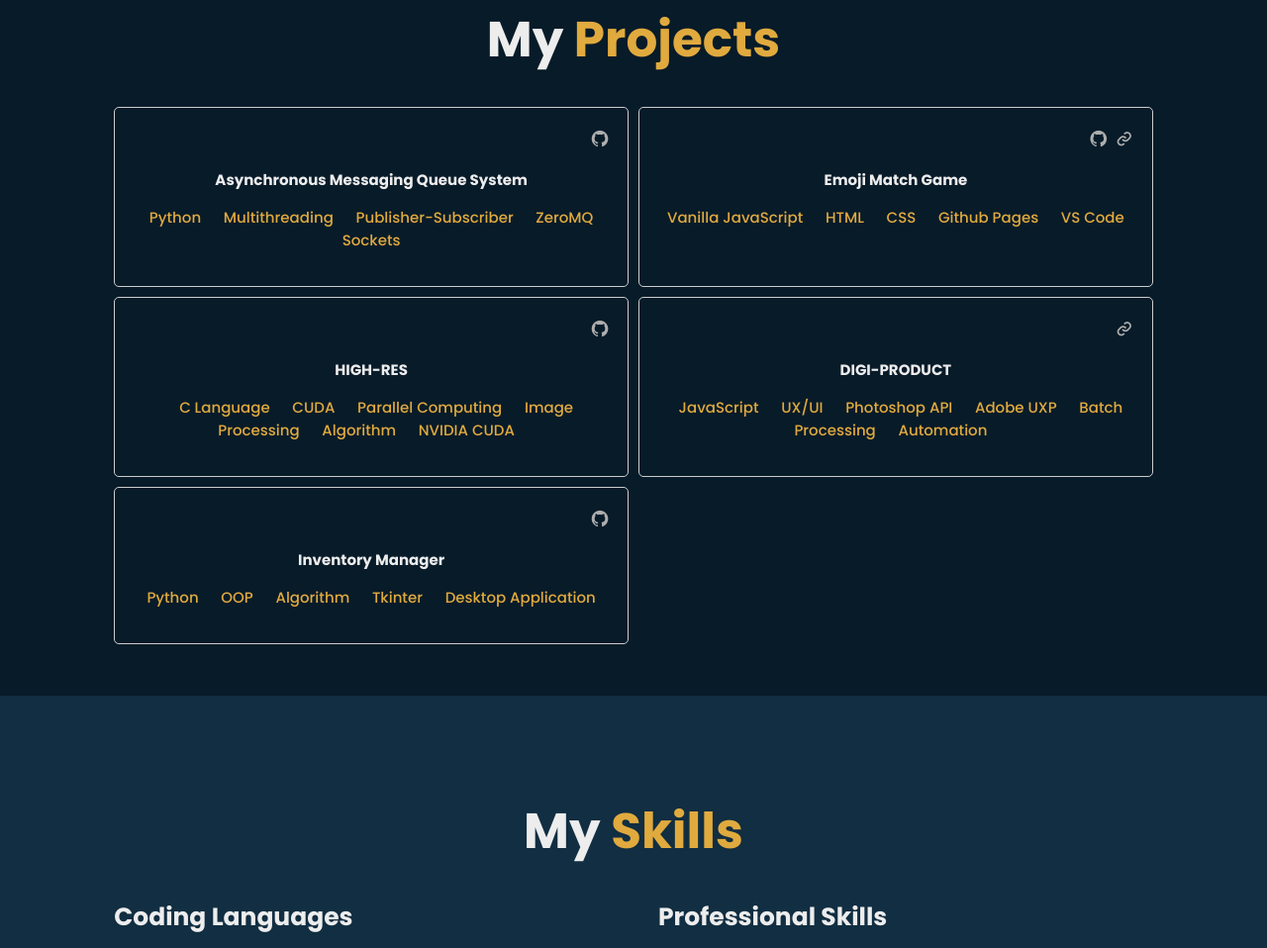
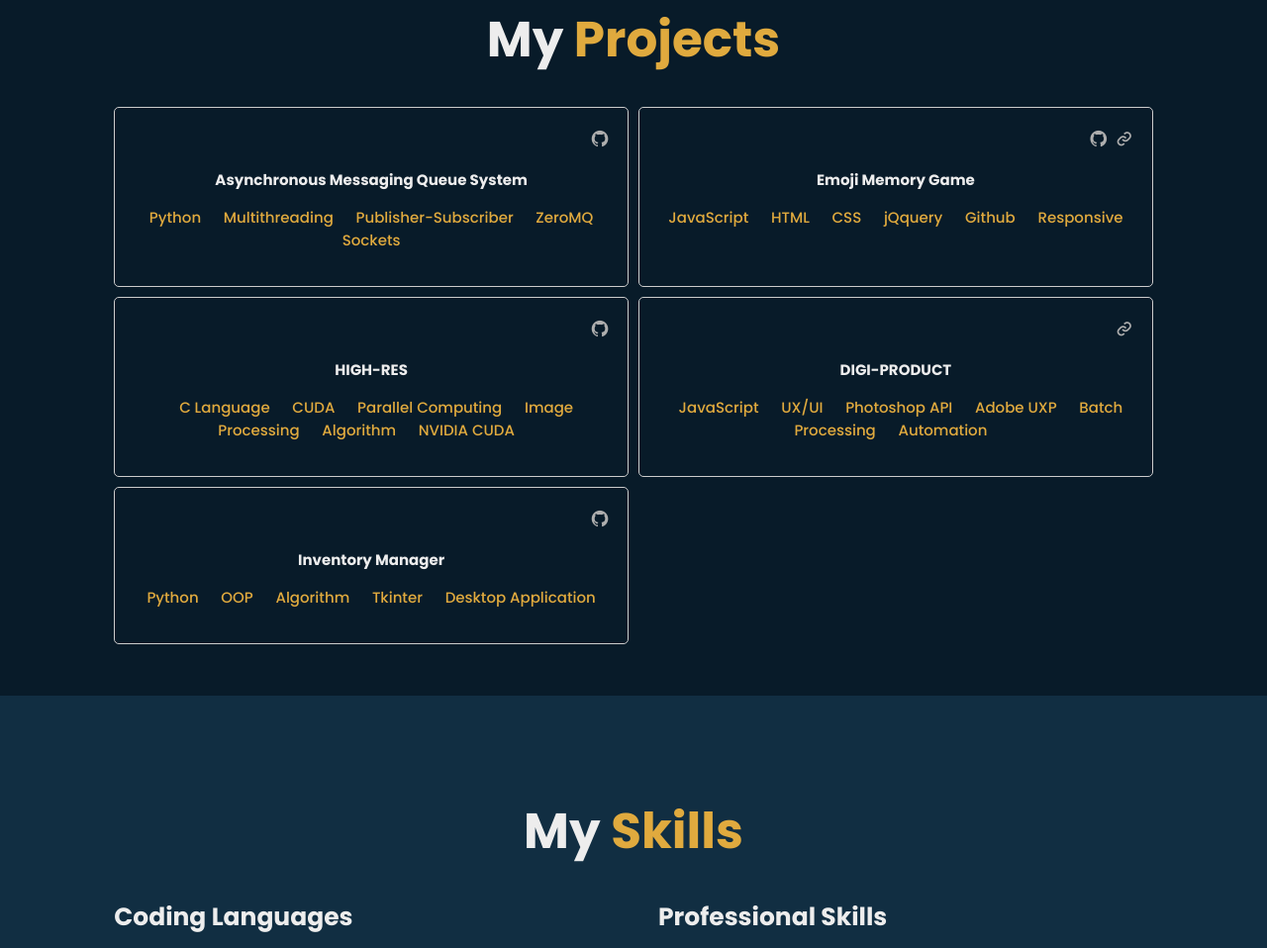
Before and after one commit to JIMOHMA/OfficialWebsite, a plain HTML site: page index.html in a window 1280 px wide. Shown: the part 3057-4015 px from the top of the page at 99% size. Drawn offline with nearby package versions, Linux system fonts and the light colour scheme; a script that the page names is missing.

Commit message:
Updated Memory Game

```diff
--- a/index.html
+++ b/index.html
@@ -268,21 +268,23 @@
 
             <div class="project-item">
                 <div class="project-links">
-                    <a target="_blank" href="https://github.com/JIMOHMA/MatchGameVanillaJS"><i class='bx bxl-github'></i></a>
-                    <a target="_blank" href="https://jimohma.github.io/MatchGameVanillaJS/"><i class='bx bx-link'></i></a>
+                    <a target="_blank" href="https://github.com/JIMOHMA/MemoryGame"><i class='bx bxl-github'></i></a>
+                    <a target="_blank" href="https://jimohma.github.io/MemoryGame/"><i class='bx bx-link'></i></a>
                 </div>
-                <h3 class="project-title">Emoji Match Game</h3>
+                <h3 class="project-title">Emoji Memory Game</h3>
                 <div class="skills-learned">
-                    <span>Vanilla JavaScript</span>
+                    <span>JavaScript</span>
                     <!-- <span>ReactJS</span> -->
                     <span>HTML</span>
                     <span>CSS</span>
-                    <span>Github Pages</span>
+                    <span>jQquery</span>
+                    <span>Github</span>
+                    <span>Responsive</span>
+                    <!-- <span>Mobile Friendly</span> -->
                     <!-- <span>AWS EC2</span>
                     <span>oAuth</span>
                     <span>Databases</span>
                     <span>MongoDB</span> -->
-                    <span>VS Code</span>
                 </div>
             </div>
 
```
